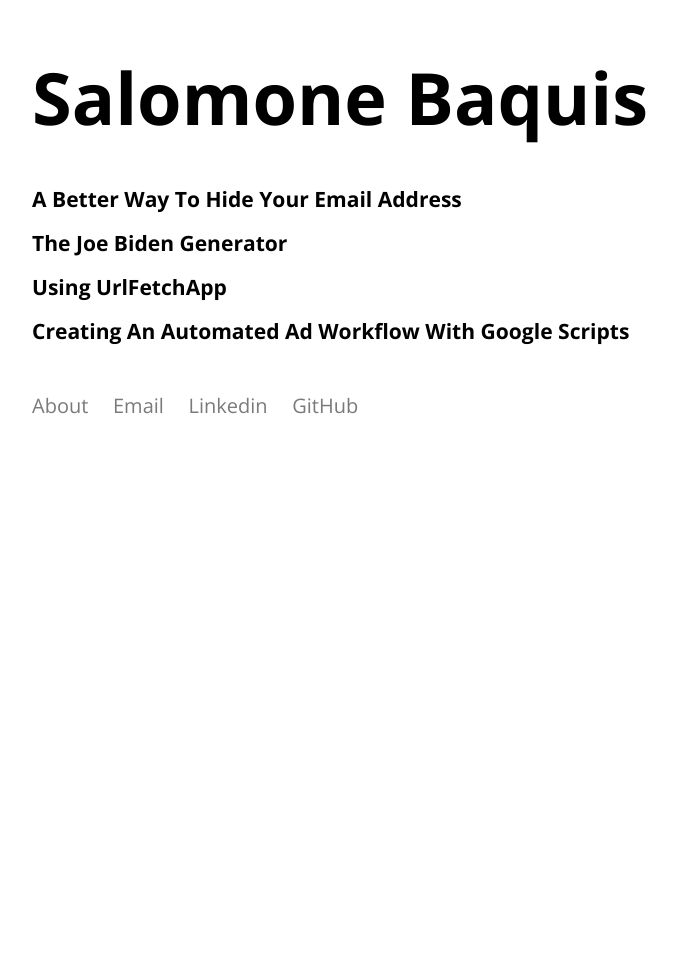
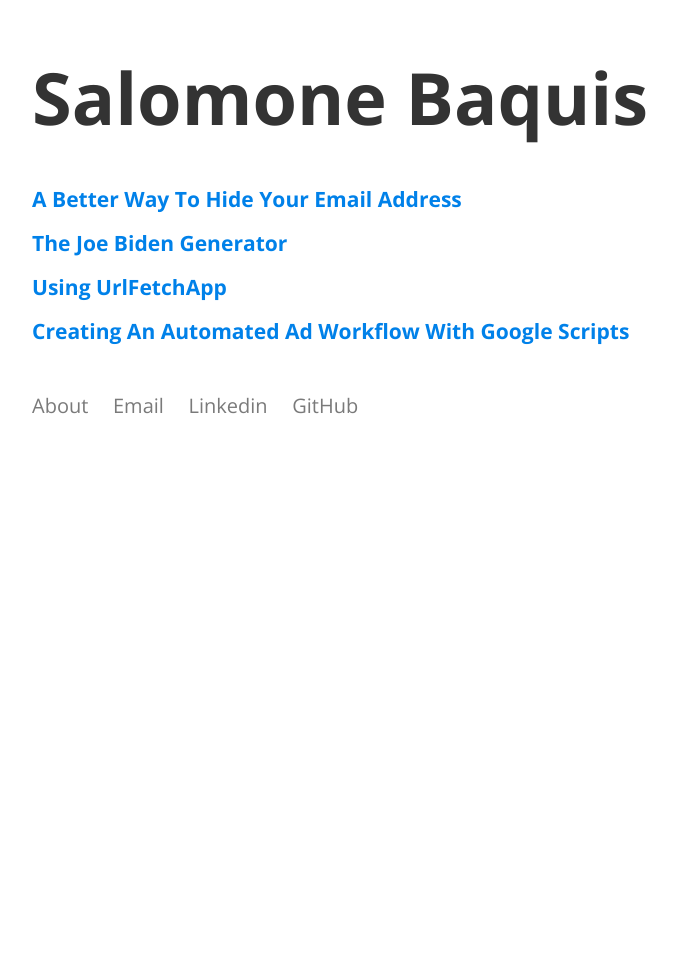
Before and after one commit to salomoneb/site, a Jekyll site: the page built from index.html, in a window 1280 px wide. Shown: the whole page, without its empty margins (208-885 px from the left). Built offline with Jekyll 4.4.1, drawn with Linux system fonts in a browser that asks for light colours.

Commit message:
homepage link color

```diff
--- a/_sass/style.scss
+++ b/_sass/style.scss
@@ -83,9 +83,9 @@ footer {
   }
 }
 .feed a {
-  color: $dark-text-color;
+  color: $brand-color;
   &:hover {
-    color: $brand-color;
+    color: $dark-text-color;
     opacity: 1;
   }
 }
--- a/css/main.scss
+++ b/css/main.scss
@@ -13,7 +13,7 @@ $base-line-height: 1.7;
 
 $spacing-unit:     30px;
 
-$dark-text-color:  #000;
+$dark-text-color:  #333;
 $light-text-color: #7a7a7a;
 $brand-color:			 #0081e9;
 
```
Also changed, not shown: 6 other files.
